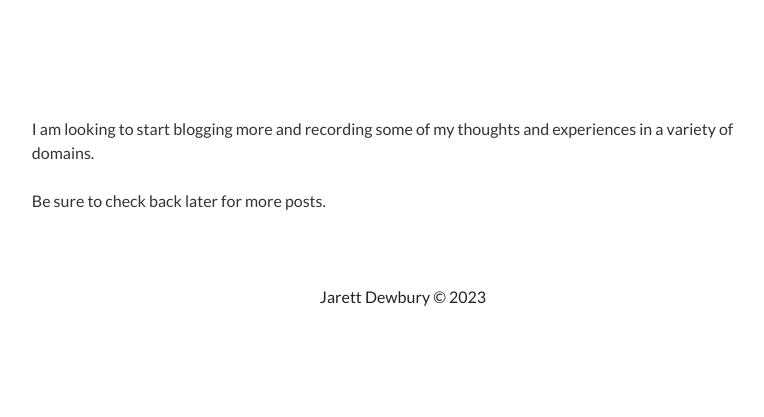
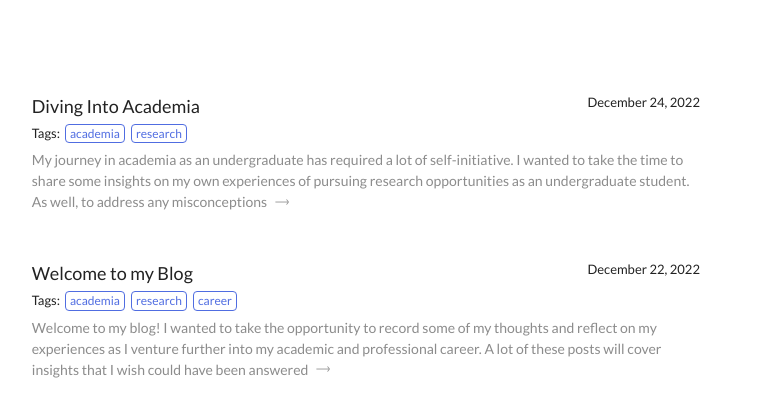
Before and after one commit to Jdewbury/jdewbury.github.io, a plain HTML site: page posts.html in a window 1280 px wide. Shown: the part 123-540 px from the top of the page, without its empty margins (237-1001 px from the left). Drawn offline with nearby package versions, Linux system fonts and the light colour scheme.

Commit message:
Fixed issues with animations, added post formatting and filler posts

```diff
--- a/js/main.js
+++ b/js/post.js
@@ -8,13 +8,9 @@ const observer = new IntersectionObserver(entries => {
       }
     });
   });
+  observer.observe(document.querySelector('.post1'));
+  observer.observe(document.querySelector('.post2'));
 
-  observer.observe(document.querySelector('.about'));
-  observer.observe(document.querySelector('.experience'));
-  observer.observe(document.querySelector('.job1'));
-  observer.observe(document.querySelector('.job2'));
-  observer.observe(document.querySelector('.job3'));
-  observer.observe(document.querySelector('.job4'));
 
   function myFunction() {
     var x = document.getElementById("myNavbar");
--- a/posts.html
+++ b/posts.html
@@ -29,25 +29,61 @@
         <div class="navbar" id="myNavbar">
             <a href="index.html" class="active"><img src="img/logo.png" draggable=false style="width:60px;height:auto;margin-top:-20px;float:left;"></a>
             <a class="space"></a>
-            <a href="index.html">About</a>
+            <a href="index.html#about">About</a>
             <a href="index.html#experience">Experience</a>
             <a href="javascript:void(0);" class="icon" onclick="myFunction()">
                 <i class="lni lni-menu" style="font-size:24px;"></i>
             </a>
-          </div>
-          <div class="main">
-            <div class="about" id="about">
-                <br><br><br><br><br><br><br><br><br><br>
-                <p>
-                    I am looking to start blogging more and recording some of my thoughts and experiences in a variety of domains.<br><br>
-                    Be sure to check back later for more posts.
-                </p>
-        <section class="final">
-            <br><br><br>Jarett Dewbury © 2023<br><br>
-        </section>
+        </div>
+        <div class="main">
+            <div>
+                <br><br><br><br><br><br><br><br><br>
+            </div>
+            <!--<a href="divingintoacademia.html">-->
+                <div class="post1">
+                    <div class="post">
+                        <div class="posttitle">
+                            Diving Into Academia
+                            <b class="date">
+                                December 24, 2022
+                            </b><br>
+                        </div>
+                        <div style="padding-bottom: 4pt;">
+                            <b>Tags:&#160;&#160;</b><c>academia</c>&#160;&#160;<c>research</c>
+                        </div>
+                        <div class="postdesc">
+                            My journey in academia as an undergraduate has required a lot of self-initiative. I wanted to take the time to share some insights
+                            on my own experiences of pursuing research opportunities as an undergraduate student. As well, to address any misconceptions &#160;&#160;<i class="lni lni-arrow-right fa-beat" style="--fa-beat-fade-scale:1.5"></i>
+                        </div>
+                    </div>
+                </div>
+                <br><br>
+            </a>
+            <a href="">
+                <div class="post2">
+                    <div class="post">
+                        <div class="posttitle">
+                            Welcome to my Blog
+                            <b class="date">
+                                December 22, 2022
+                            </b><br>
+                        </div>
+                        <div style="padding-bottom: 4pt;">
+                            <b>Tags:&#160;&#160;</b><c>academia</c>&#160;&#160;<c>research</c>&#160;&#160;<c>career</c>
+                        </div>
+                        <div class="postdesc">
+                            Welcome to my blog! I wanted to take the opportunity to record some of my thoughts and reflect on my experiences as I
+                            venture further into my academic and professional career. A lot of these posts will cover insights that I wish could have
+                            been answered &#160;&#160;<i class="lni lni-arrow-right fa-beat" style="--fa-beat-fade-scale:1.5"></i>
+                        </div>
+                    </div>
+                </div>
+                <br><br><br><br><br><br><br><br>
+            </a>
+        </div>
 
 
-        <script src="js/main.js"></script>
+        <script src="js/post.js"></script>
 
         </body>
     </html>
--- a/style.css
+++ b/style.css
@@ -11,15 +11,17 @@ html, body{
 .fadeinup{
     animation-iteration-count: 1;
     animation-fill-mode: forwards;
-    animation: fadeInAndUpAnimation ease 1s;
+    animation: fadeInAndUpAnimation ease 2s;
     }
 
     @keyframes fadeInAndUpAnimation {
     0% {
         opacity: 0;
     }
-    70% {
-        margin-top: 200px;
+    60% {
+        -webkit-transform: translateY(200px);
+        -ms-transform:     translateY(200px);
+        transform:         translateY(200px);
         opacity: 0;
     }
     100% {
@@ -50,7 +52,7 @@ html, body{
     backdrop-filter: blur(4.5px);
     -webkit-backdrop-filter: blur(4.5px);
     height: 120px;
-    animation: fadeIn 1.5s;
+    animation: fadeIn 2.5s;
     padding-right: 20vw;
     padding-left: 20vw;
     padding-top: 50px;
@@ -75,8 +77,8 @@ html, body{
     color: #506de1;
     transition: 0.3s;
     -webkit-transform: translateY(-2px);
-	-ms-transform:     translateY(-2px);
-	transform:         translateY(-2px);
+	  -ms-transform:     translateY(-2px);
+	  transform:         translateY(-2px);
   }
 
   .navbar a.active {
@@ -177,11 +179,9 @@ html, body{
   .main {
     padding-right: 21vw;
     padding-left: 21vw;
+    position:relative;
     height: 100%;
-    background-image : url('img/personalweb-bg1.png');
-    background-position: center;
-    background-repeat: no-repeat;
-    background-size: cover;
+    overflow: hidden;
   }
   @media screen and (max-width: 1220px) {
     .main{
@@ -227,9 +227,15 @@ html, body{
 
 .job {
     width: 90%;
-    border: #222222 1px;
     margin-left: 115px;
     margin-right: 30px;
+  }
+
+  @media screen and (max-width: 650px) {
+    .job {
+      width: 70%;
+      transition: 0.3s;
+    }
   }
 
   .jobtitle {
@@ -266,8 +272,59 @@ html, body{
     float:left;
   }
 
-  .final{
-    text-align: center;
+
+
+  .post {
+    width: 90%;
+    transition: 0.5s;
+  }
+
+  .date {
+    float:right;
+  }
+
+  @media screen and (max-width: 650px) {
+    .post {
+      width: 80%;
+      transition: 0.3s;
+    }
+    .date {
+      display: inline-block;
+      float: none;
+    }
+  }
+
+  .post:hover {
+    opacity: 60%;
+    transition: 0.5s;
+    -webkit-transform: translateY(-4px);
+	  -ms-transform:     translateY(-4px);
+	  transform:         translateY(-4px);
+  }
+
+  .post b{
+    font-size: 13px;
+    font-weight: lighter;
     color: #222222;
-    font-size: 16px;
   }
+
+  .post c{
+    font-size: 12px;
+    border: 1pt solid #506de1;
+    border-radius: 3pt;
+    color: #506de1;
+    padding: 1pt 3pt;
+  }
+
+  .posttitle {
+    font-size: 18px;
+    color: #222222;
+    display: inline;
+    padding-bottom: 5pt;
+  }
+
+  .postdesc {
+    font-size: 14px;
+    font-weight:lighter;
+    color: #8c8c8c;
+  }
```
Also changed, not shown: divingintoacademia.html (added, +49 -0 lines), index.html (+7 -8 lines).
